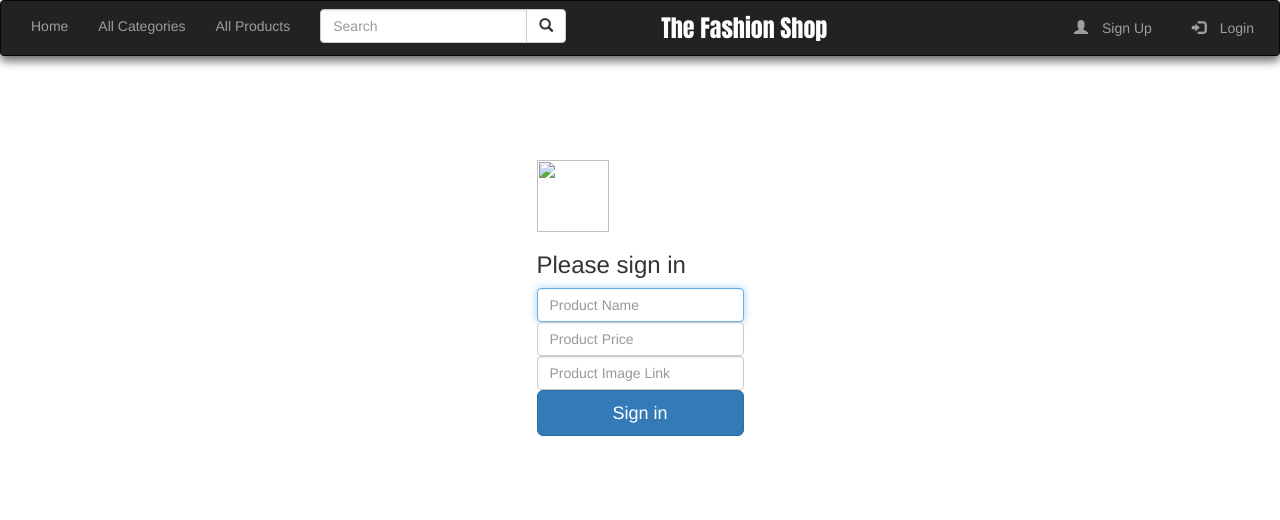
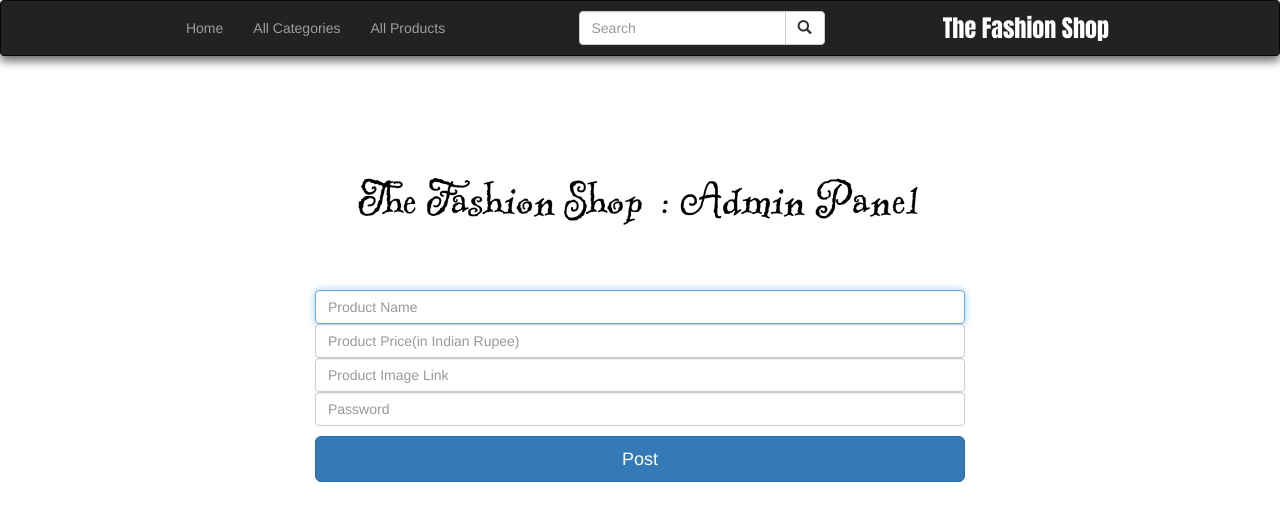
Before and after one commit to HARSHGUPTA2/Only-Trendy-Treatment, a plain HTML site: page admin.html in a window 1280 px wide. Drawn offline with nearby package versions, Linux system fonts and the light colour scheme; files whose address does not match are found by name.

Commit message:
visual improvements

```diff
--- a/admin.html
+++ b/admin.html
@@ -10,10 +10,9 @@
 </head>
 
 <body>
-    <header>
     <nav class="navbar navbar-inverse"
         style="position: fixed; width: 100vw; top: 0; z-index: 1000; box-shadow: 0 0.5rem 1rem rgba(0, 0, 0, 0.6);">
-            <div class="container-fluid">
+        <div class="container-fluid" style="display: flex; justify-content: space-around; align-items: center;">
             <ul class="nav navbar-nav" id="nav">
                 <li><a href="index.html">Home</a></li>
                 <li><a href="all-categories.html">All Categories</a></li>
@@ -31,36 +30,36 @@
             </form>
             <div class="navbar-header">
                 <p
-                        style="font-size: x-large; font-family: Impact, Haettenschweiler, 'Arial Narrow Bold', sans-serif; padding-left: 80px; text-align: center; color: white; padding-top: 10px;">
+                    style="font-size: x-large; font-family: Impact, Haettenschweiler, 'Arial Narrow Bold', sans-serif; text-align: center; color: white; padding-top: 10px;">
                     The Fashion Shop</p>
             </div>
-                <ul class="nav navbar-nav navbar-right" id="nav">
-                    <li><a href="#"><span class="glyphicon glyphicon-user"></span>
-                            <p>Sign Up</p>
-                        </a></li>
-                    <li><a href="#"><span class="glyphicon glyphicon-log-in"></span>
-                            <p>Login</p>
-                        </a></li>
-                </ul>
         </div>
         </div>
     </nav>
-    </header>
 
-    <section id="adminPanelContainer" style="margin: 8rem; display: flex; align-items: center; justify-content: center;">
+    <section id="adminPanelContainer"
+        style="margin: 8rem; display: flex; align-items: center; justify-content: center;">
         <section id="adminPanelContainer" style="margin: 8rem;">
             <form class="form-signin">
-                <img class="mb-4" src="" alt=""
-                    width="72" height="72">
-                <h1 class="h3 mb-3 font-weight-normal">Please sign in</h1>
+                <img class="mb-4" src="images/admin-panel-top-image.png" alt="The Fashion Shop" width="auto"
+                    height="130">
+                <!-- <h1 class="h3 mb-3 font-weight-normal">Please sign in</h1> -->
                 <label for="inputEmail" class="sr-only">Product Name</label>
-                <input type="text" id="inputProductName" class="form-control" placeholder="Product Name" required=""
-                    autofocus="">
-                <label for="inputPassword" class="sr-only">Product Price</label>
-                <input type="number" id="inputProductPrice" class="form-control" placeholder="Product Price" required="">
+                <input type="text" id="inputProductName" class="form-control" placeholder="Product Name" required
+                    autofocus>
+
+                <label for="inputProductPrice" class="sr-only">Product Price(in Indian Rupee)</label>
+                <input type="number" id="inputProductPrice" class="form-control"
+                    placeholder="Product Price(in Indian Rupee)" required>
+
                 <label for="inputProductImageLink" class="sr-only">Product Image Link</label>
-                <input type="number" id="inputProductImageLink" class="form-control" placeholder="Product Image Link" required="">
-                <button class="btn btn-lg btn-primary btn-block" type="submit">Sign in</button>
+                <input type="url" id="inputProductImageLink" class="form-control" placeholder="Product Image Link"
+                    required>
+
+                <label for="inputPassword" class="sr-only">Password</label>
+                <input type="password" id="inputPassword" class="form-control" placeholder="Password" required>
+
+                <button class="btn btn-lg btn-primary btn-block" type="submit" style="margin-top: 1rem;">Post</button>
             </form>
         </section>
     </section>
```
Also changed, not shown: all-categories.html (+1 -1 lines), index.html (+0 -2 lines), images/admin-panel-top-image.png (added). Lines whose indentation alone changed are shown as unchanged.
